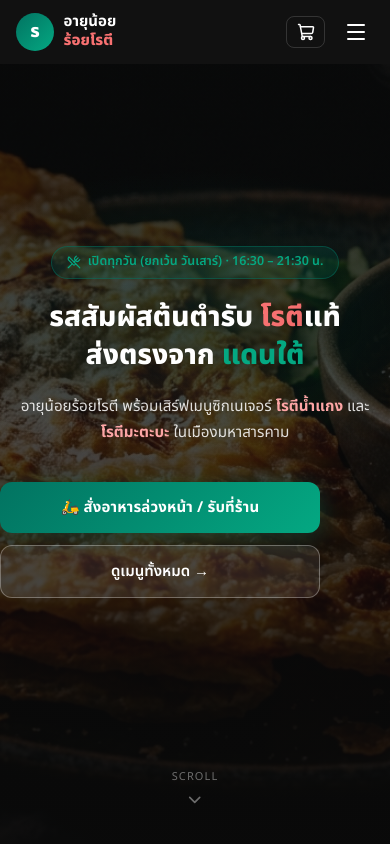
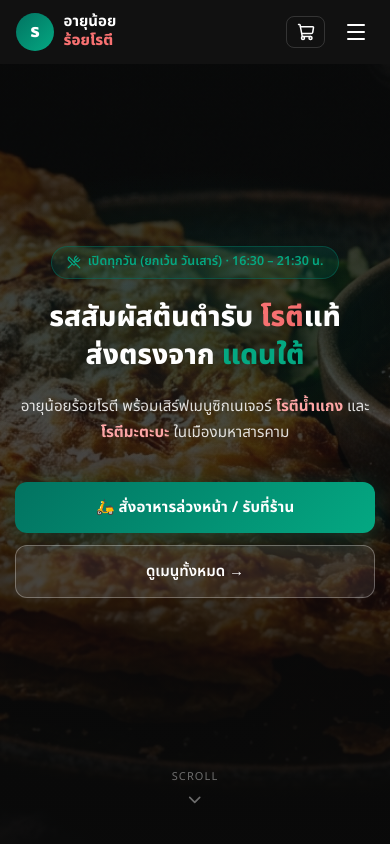
Before and after one commit to gl00fzy/aryunoi_roiroti, a Next.js app: page / in a window 390 px wide. Shown: the top 844 px of the page. Built offline with nearby package versions, Linux system fonts and the light colour scheme.

Commit message:
Center Hero CTA buttons perfectly on mobile

```diff
--- a/components/HeroSection.tsx
+++ b/components/HeroSection.tsx
@@ -80,7 +80,12 @@ export default function HeroSection() {
           position: "relative",
           zIndex: 2,
           textAlign: "center",
+          width: "100%",
           maxWidth: 800,
+          margin: "0 auto",
+          display: "flex",
+          flexDirection: "column",
+          alignItems: "center",
           animation: "fadeInUp 1s ease forwards",
         }}
         className="px-4 pt-24 pb-8 sm:px-6 sm:py-12"
@@ -152,9 +157,11 @@ export default function HeroSection() {
             display: "flex",
             gap: "0.75rem",
             justifyContent: "center",
-            flexWrap: "wrap",
+            alignItems: "center",
+            width: "100%",
+            margin: "0 auto",
           }}
-          className="flex-col sm:flex-row items-center w-full max-w-xs sm:max-w-none mx-auto"
+          className="flex-col sm:!flex-row"
         >
           <button
             id="cta-order"
@@ -172,8 +179,14 @@ export default function HeroSection() {
               boxShadow: "0 4px 24px rgba(2,115,97,0.4)",
               transition: "all 0.2s ease",
               letterSpacing: "0.01em",
+              width: "100%",
+              maxWidth: 360,
+              display: "flex",
+              alignItems: "center",
+              justifyContent: "center",
+              boxSizing: "border-box",
             }}
-            className="w-full sm:w-auto text-center"
+            className="sm:!w-auto"
             onMouseEnter={(e) => {
               (e.currentTarget as HTMLButtonElement).style.transform = "translateY(-2px)";
               (e.currentTarget as HTMLButtonElement).style.boxShadow = "0 8px 32px rgba(2,115,97,0.5)";
@@ -201,8 +214,14 @@ export default function HeroSection() {
               fontWeight: 600,
               backdropFilter: "blur(8px)",
               transition: "all 0.2s ease",
+              width: "100%",
+              maxWidth: 360,
+              display: "flex",
+              alignItems: "center",
+              justifyContent: "center",
+              boxSizing: "border-box",
             }}
-            className="w-full sm:w-auto text-center"
+            className="sm:!w-auto"
             onMouseEnter={(e) => {
               (e.currentTarget as HTMLButtonElement).style.background = "rgba(255,255,255,0.14)";
               (e.currentTarget as HTMLButtonElement).style.transform = "translateY(-2px)";
```
